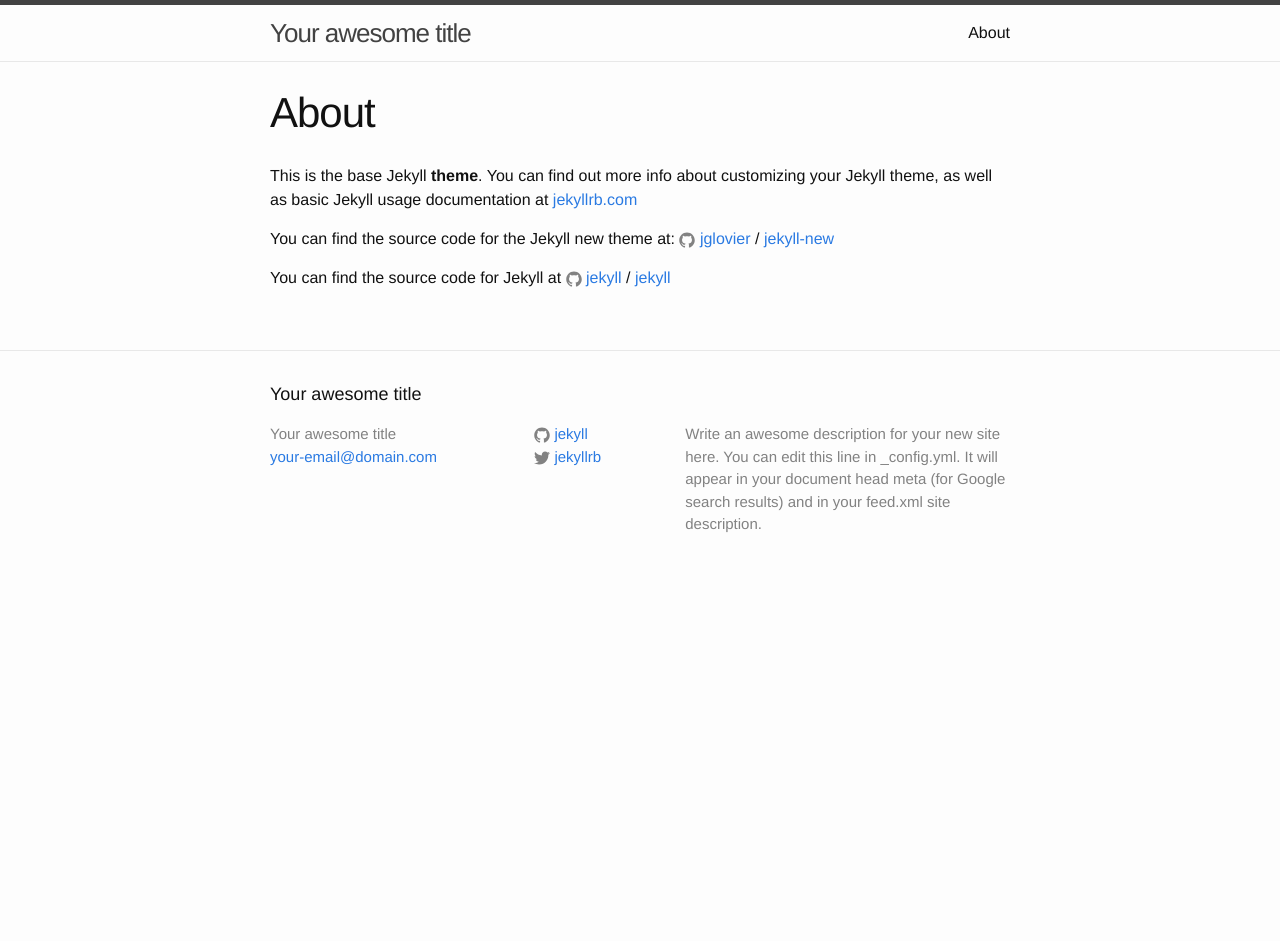
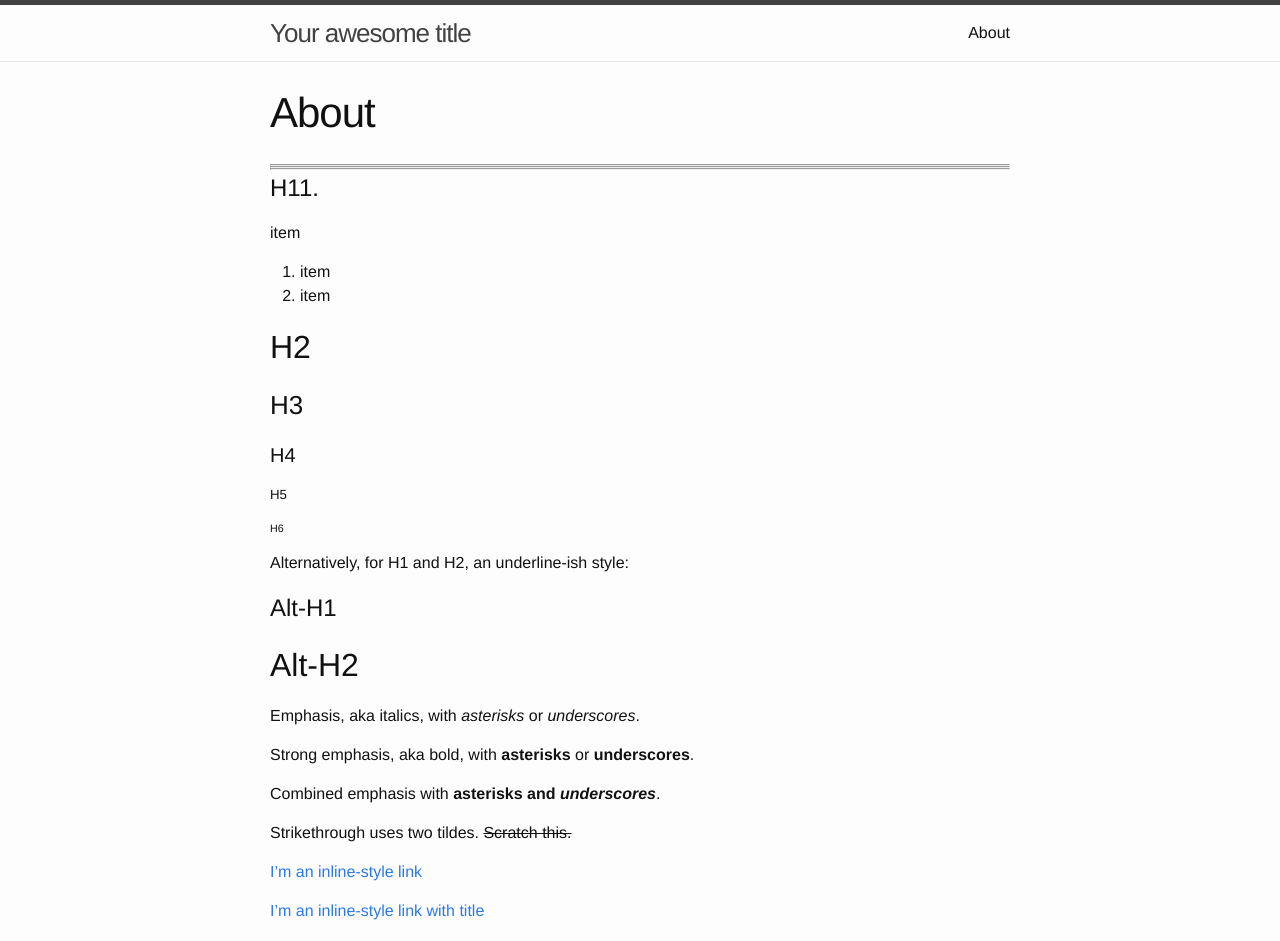
Before and after one commit to germancabezas/jekyll-test, a Jekyll site: the page built from about.md, in a window 1280 px wide and 1400 px high. Shown: the top 941 px of the window. Built offline with Jekyll 4.4.1, drawn with Linux system fonts in a browser that asks for light colours; some of the changed text lies outside the part shown.

Commit message:
this is a change in the text that should show up on git

```diff
--- a/about.md
+++ b/about.md
@@ -5,13 +5,93 @@ permalink: /about/
 published: true
 ---
 
+--------------------
+________________
 
-This is the base Jekyll **theme**. You can find out more info about customizing your Jekyll theme, as well as basic Jekyll usage documentation at [jekyllrb.com](http://jekyllrb.com/)
+******************************
+# H11.
 
-You can find the source code for the Jekyll new theme at:
-{% include icon-github.html username="jglovier" %} /
-[jekyll-new](https://github.com/jglovier/jekyll-new)
+item
+2. item
+3. item
 
-You can find the source code for Jekyll at
-{% include icon-github.html username="jekyll" %} /
-[jekyll](https://github.com/jekyll/jekyll)
+
+## H2
+### H3
+#### H4
+##### H5
+###### H6
+
+Alternatively, for H1 and H2, an underline-ish style:
+
+Alt-H1
+======
+
+Alt-H2
+------
+Emphasis, aka italics, with *asterisks* or _underscores_.
+
+Strong emphasis, aka bold, with **asterisks** or __underscores__.
+
+Combined emphasis with **asterisks and _underscores_**.
+
+Strikethrough uses two tildes. ~~Scratch this.~~
+
+[I'm an inline-style link](https://www.google.com)
+
+[I'm an inline-style link with title](https://www.google.com "Google's Homepage")
+
+[I'm a reference-style link][Arbitrary case-insensitive reference text]
+
+[I'm a relative reference to a repository file](../blob/master/LICENSE)
+
+[You can use numbers for reference-style link definitions][1]
+
+Or leave it empty and use the [link text itself].
+
+URLs and URLs in angle brackets will automatically get turned into links.
+http://www.example.com or <http://www.example.com> and sometimes
+example.com (but not on Github, for example).
+
+Some text to show that the reference links can follow later.
+
+[arbitrary case-insensitive reference text]: https://www.mozilla.org
+[1]: http://slashdot.org
+[link text itself]: http://www.reddit.com
+
+
+
+Here's our logo (hover to see the title text):
+
+Inline-style:
+![alt text](https://github.com/adam-p/markdown-here/raw/master/src/common/images/icon48.png "Logo Title Text 1")
+
+Reference-style:
+![alt text][logo]
+
+[logo]: https://github.com/adam-p/markdown-here/raw/master/src/common/images/icon48.png "Logo Title Text 2"
+
+Inline `code` has `back-ticks around` it.
+
+
+> Blockquotes are very handy in email to emulate reply text.
+> This line is part of the same quote.
+
+Quote break.
+
+> This is a very long line that will still be quoted properly when it wraps. Oh boy let's keep writing to make sure this is long enough to actually wrap for everyone. Oh, you can *put* **Markdown** into a blockquote.
+
+[![IMAGE ALT TEXT HERE](http://img.youtube.com/vi/YOUTUBE_VIDEO_ID_HERE/0.jpg)](http://www.youtube.com/watch?v=YOUTUBE_VIDEO_ID_HERE)
+
+
+*Italic characters*
+_Italic characters_
+**bold characters**
+__bold characters__
+~~strikethrough text~~
+
+> consectetur, adipisci velit...
+
+Cum sociis natoque penatibus et magnis dis parturient montes, nascetur ridiculus mus. Aenean eu leo quam. Pellentesque ornare sem lacinia quam venenatis vestibulum. Donec ullamcorper nulla non metus auctor fringilla. Curabitur blandit tempus porttitor.> We loved with a love that was more than love
+
+> **Fusion Drive** combines a hard drive with a flash storage (solid-state drive) and presents it as a single logical volume with the space of both drives combined.
```
